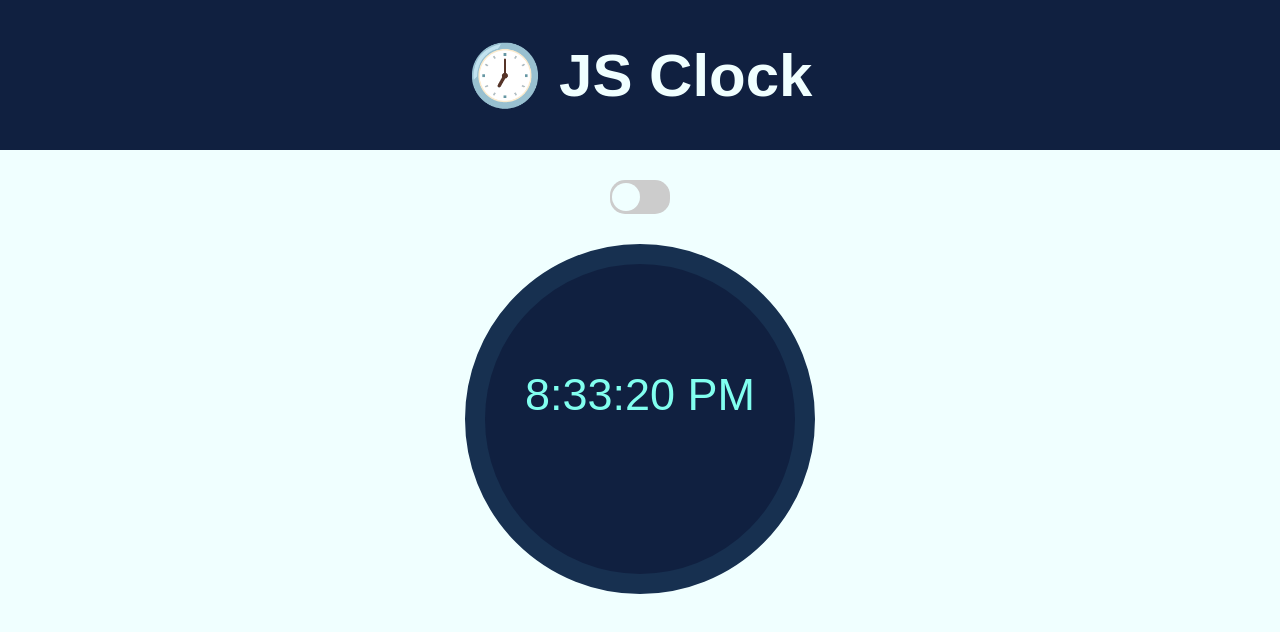
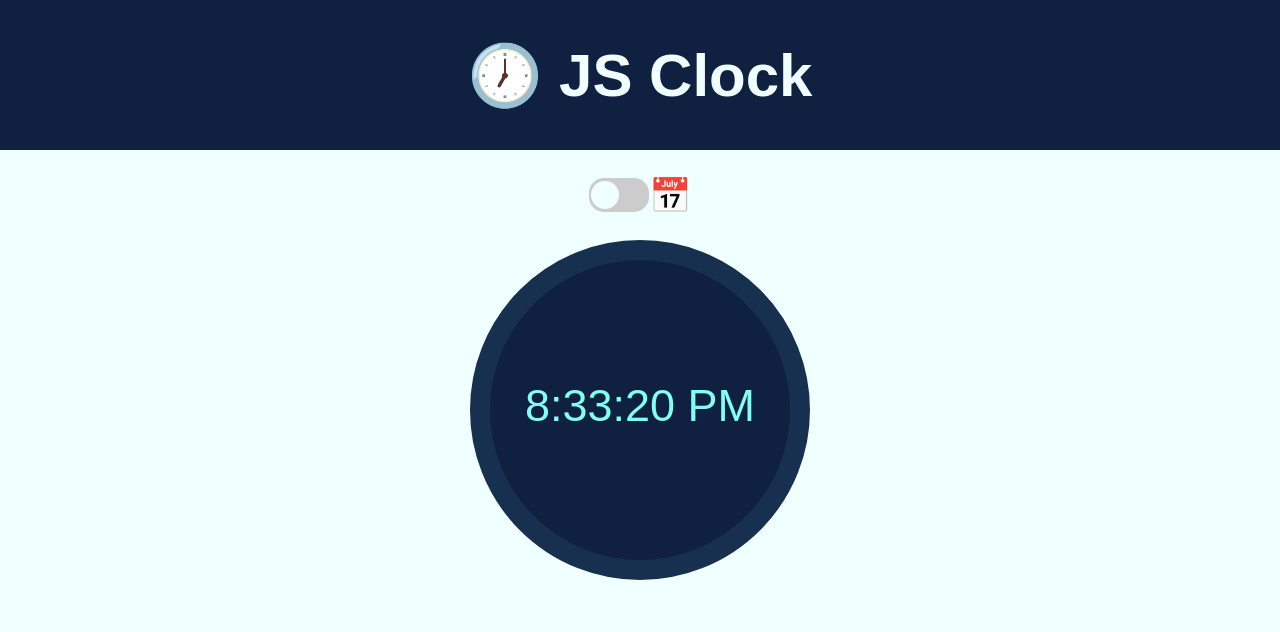
Before and after one commit to Karl74/plainJS, a plain HTML site: page clock/index.html in a window 1280 px wide. Drawn offline with Linux system fonts and the light colour scheme.

Commit message:
project done

```diff
--- a/clock/clock.js
+++ b/clock/clock.js
@@ -24,6 +24,8 @@ sliderCont.append(slider)
 
 let calendarIcon = document.createElement("div")
 calendarIcon.classList.add("calendar")
+calendarIcon.innerHTML= "&#x1f4c5"
+controlPanel.append(calendarIcon)
 
 //^^^^ CONTROL PANEL^^^^^
 let clockPanel = document.createElement("div")
--- a/clock/style.css
+++ b/clock/style.css
@@ -22,10 +22,15 @@ body {
 }
 
 .controlPanel{
-  margin-top: 30px;
+  margin-top: 25px;
   height: 100%;
   display: flex;
   justify-content: center;
+  align-items: center;
+}
+
+.calendar {
+  font-size:34px;
 }
 
 .sliderCont{
@@ -80,11 +85,11 @@ input:checked + .slider:after {
 }
 
 input:checked + .slider {
- background-color: #81ffef;
+ background-color: #80eeff;
 }
 
 .clockPanel {
-  margin-top: 30px;
+  margin-top: 25px;
   width: 100%;
   display: flex;
   justify-content: center;
@@ -94,8 +99,8 @@ input:checked + .slider {
   display: flex;
   flex-direction: column;
   align-items: center;
-  width: 350px;
-  height: 350px;
+  width: 340px;
+  height: 340px;
   border: 20px solid #173050;
   background: #102040;
   border-radius: 100%;
@@ -103,7 +108,7 @@ input:checked + .slider {
 }
 
 .timeDisplay {
-  margin-top: 105px;
+  margin-top: 120px;
   font-size: 45px;
 }
 
```
